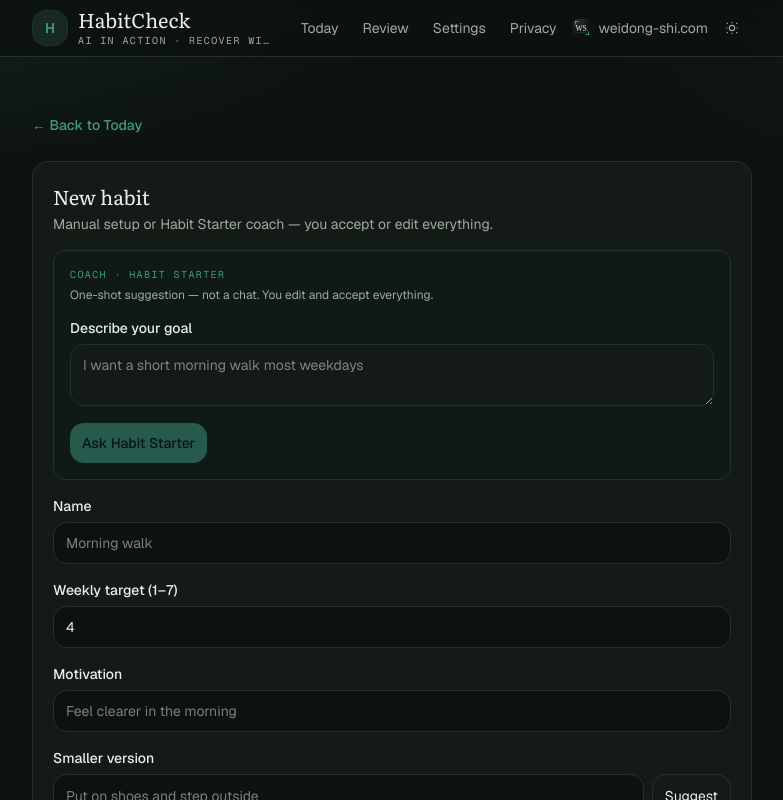
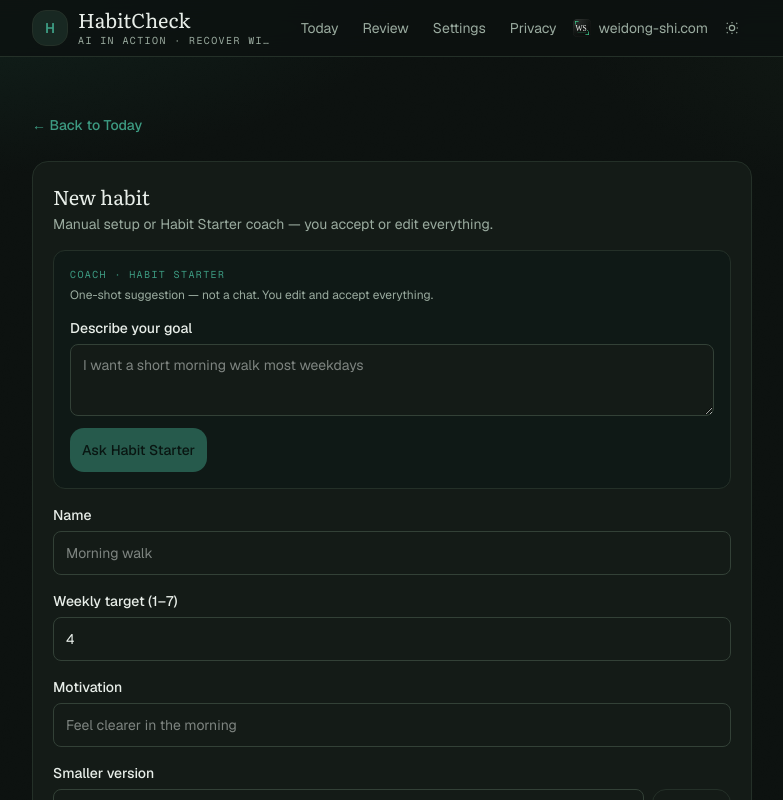
Before and after one commit to weidong808/HabitCheck, a Next.js app: page /habits/new in a window 1280 px wide. Shown: the top 800 px of the page, without its empty margins (248-1031 px from the left). Built offline with nearby package versions, Linux system fonts and the light colour scheme.

Commit message:
feat(ui): Phase 3 craft — coach skeletons and form fields.

```diff
--- a/src/app/globals.css
+++ b/src/app/globals.css
@@ -594,6 +594,39 @@ body::after {
     0 0 0 4px var(--ring);
 }
 
+/* Form fields — border-strong, 44px taps, focus ring */
+.hc-field {
+  display: block;
+  width: 100%;
+  min-height: 2.75rem;
+  box-sizing: border-box;
+  border-radius: 0.5rem;
+  border: 1.5px solid var(--border-strong);
+  background: var(--card);
+  color: var(--foreground);
+  padding: 0.625rem 0.75rem;
+  font-size: 0.875rem;
+  outline: none;
+  transition:
+    border-color var(--dur) var(--ease),
+    box-shadow var(--dur) var(--ease);
+}
+
+textarea.hc-field {
+  min-height: 4.5rem;
+  resize: vertical;
+}
+
+.hc-field:focus-visible {
+  border-color: var(--accent);
+  box-shadow: 0 0 0 3px color-mix(in srgb, var(--accent) 22%, transparent);
+}
+
+.hc-field:disabled {
+  opacity: 0.6;
+  cursor: not-allowed;
+}
+
 @media (prefers-reduced-motion: reduce) {
   .card,
   .card-interactive:hover {
--- a/src/components/review/TargetAdjustPrompt.tsx
+++ b/src/components/review/TargetAdjustPrompt.tsx
@@ -91,20 +91,32 @@ export function TargetAdjustPrompt({
       </p>
 
       {explanation ? (
-        <p className="mt-3 rounded-lg border border-[var(--border)] p-3 text-sm text-[var(--foreground)]">
+        <p className="mt-3 rounded-lg border border-[var(--border-strong)] p-3 text-sm text-[var(--foreground)]">
           <span className="font-mono text-[10px] tracking-[0.14em] text-[var(--accent)] uppercase">
             Coach
           </span>
           <span className="mt-1 block">{explanation}</span>
         </p>
+      ) : coachBusy ? (
+        <div className="mt-3 space-y-2" aria-busy="true" aria-live="polite">
+          <p className="sr-only" role="status">
+            Coach is explaining this suggestion…
+          </p>
+          <div className="hc-coach-skeleton h-16 rounded-xl" aria-hidden />
+          <div
+            className="hc-coach-skeleton h-10 rounded-xl"
+            style={{ width: "70%" }}
+            aria-hidden
+          />
+        </div>
       ) : aiEnabled ? (
         <button
           type="button"
-          disabled={busy || coachBusy}
+          disabled={busy}
           onClick={() => setConsent(true)}
-          className="mt-3 text-sm text-[var(--accent)] underline-offset-2 hover:underline disabled:opacity-50"
+          className="mt-3 min-h-11 text-sm text-[var(--accent)] underline-offset-2 hover:underline disabled:opacity-50 focus-visible:outline focus-visible:outline-2 focus-visible:outline-offset-2 focus-visible:outline-[var(--ring)]"
         >
-          {coachBusy ? "Explaining…" : "Ask Coach why this suggestion"}
+          Ask Coach why this suggestion
         </button>
       ) : null}
 
--- a/src/components/today/CreateHabitForm.tsx
+++ b/src/components/today/CreateHabitForm.tsx
@@ -140,23 +140,31 @@ export function CreateHabitForm({
                 value={goalText}
                 onChange={(e) => setGoalText(e.target.value)}
                 rows={2}
-                className="mt-1.5 w-full rounded-lg border border-[var(--border)] bg-[var(--card)] px-3 py-2.5 text-[var(--foreground)]"
+                className="hc-field mt-1.5"
                 placeholder="I want a short morning walk most weekdays"
                 disabled={disabled || saving || coachBusy}
               />
             </label>
+            {coachBusy && consent === "starter" ? (
+              <div className="mt-3 space-y-2" aria-busy="true" aria-live="polite">
+                <p className="sr-only" role="status">
+                  Habit Starter is drafting a plan…
+                </p>
+                <div className="hc-coach-skeleton h-12 rounded-xl" aria-hidden />
+                <div className="hc-coach-skeleton h-12 rounded-xl" aria-hidden />
+              </div>
+            ) : (
               <button
                 type="button"
                 disabled={
                   disabled || saving || coachBusy || goalText.trim().length < 3
                 }
                 onClick={() => setConsent("starter")}
-              className="mt-3 inline-flex min-h-10 items-center rounded-lg bg-[var(--accent)] px-3 text-sm font-medium text-[var(--accent-foreground)] disabled:opacity-50"
+                className="mt-3 inline-flex min-h-11 items-center rounded-lg bg-[var(--accent)] px-3 text-sm font-medium text-[var(--accent-foreground)] disabled:opacity-50"
               >
-              {coachBusy && consent === "starter"
-                ? "Listening…"
-                : "Ask Habit Starter"}
+                Ask Habit Starter
               </button>
+            )}
           </>
         ) : (
           <p className="mt-2 text-sm text-[var(--muted)]">
@@ -171,7 +179,7 @@ export function CreateHabitForm({
           required
           value={name}
           onChange={(e) => setName(e.target.value)}
-          className="mt-1.5 w-full rounded-lg border border-[var(--border)] bg-[var(--background)] px-3 py-2.5 text-[var(--foreground)] outline-none focus:border-[var(--accent)]"
+          className="hc-field mt-1.5"
           placeholder="Morning walk"
           disabled={disabled || saving}
         />
@@ -188,7 +196,7 @@ export function CreateHabitForm({
           required
           value={weeklyTarget}
           onChange={(e) => setWeeklyTarget(Number(e.target.value))}
-          className="mt-1.5 w-full rounded-lg border border-[var(--border)] bg-[var(--background)] px-3 py-2.5 text-[var(--foreground)] outline-none focus:border-[var(--accent)]"
+          className="hc-field mt-1.5"
           disabled={disabled || saving}
         />
       </label>
@@ -198,7 +206,7 @@ export function CreateHabitForm({
         <input
           value={motivation}
           onChange={(e) => setMotivation(e.target.value)}
-          className="mt-1.5 w-full rounded-lg border border-[var(--border)] bg-[var(--background)] px-3 py-2.5 text-[var(--foreground)] outline-none focus:border-[var(--accent)]"
+          className="hc-field mt-1.5"
           placeholder="Feel clearer in the morning"
           disabled={disabled || saving}
         />
@@ -213,18 +221,26 @@ export function CreateHabitForm({
             required
             value={smallerVersion}
             onChange={(e) => setSmallerVersion(e.target.value)}
-            className="w-full rounded-lg border border-[var(--border)] bg-[var(--background)] px-3 py-2.5 text-[var(--foreground)] outline-none focus:border-[var(--accent)]"
+            className="hc-field"
             placeholder="Put on shoes and step outside"
             disabled={disabled || saving}
           />
+          {coachBusy && consent === "smaller" ? (
+            <div
+              className="hc-coach-skeleton min-h-11 flex-1 rounded-lg sm:max-w-[7rem]"
+              aria-busy="true"
+              aria-label="Suggesting a smaller version"
+            />
+          ) : (
             <button
               type="button"
               disabled={disabled || saving || coachBusy || !aiEnabled}
               onClick={() => setConsent("smaller")}
-            className="inline-flex min-h-11 shrink-0 items-center justify-center rounded-lg border border-[var(--border)] px-3 text-sm disabled:opacity-50"
+              className="inline-flex min-h-11 shrink-0 items-center justify-center rounded-lg border border-[var(--border-strong)] px-3 text-sm disabled:opacity-50"
             >
               Suggest
             </button>
+          )}
         </div>
       </label>
 
--- a/src/components/today/RecoverySheet.tsx
+++ b/src/components/today/RecoverySheet.tsx
@@ -284,7 +284,20 @@ export function RecoverySheet({
             {encouragement ? (
               <p className="mt-2 text-sm text-[var(--muted)]">{encouragement}</p>
             ) : null}
-            {aiOptions ? (
+            {coachBusy && !aiOptions ? (
+              <div className="mt-3 space-y-2" aria-busy="true" aria-live="polite">
+                <p className="sr-only" role="status">
+                  Comeback Coach is writing options…
+                </p>
+                <div className="hc-coach-skeleton h-10 rounded-xl" aria-hidden />
+                <div className="hc-coach-skeleton h-10 rounded-xl" aria-hidden />
+                <div
+                  className="hc-coach-skeleton h-10 rounded-xl"
+                  style={{ width: "85%" }}
+                  aria-hidden
+                />
+              </div>
+            ) : aiOptions ? (
               <div className="mt-3 flex flex-col gap-2">
                 {aiOptions.map((opt) => (
                   <button
@@ -294,7 +307,7 @@ export function RecoverySheet({
                     onClick={() =>
                       void onChoose({ kind: "ai_comeback", actionText: opt })
                     }
-                    className="rounded-lg border border-[var(--border)] px-3 py-2 text-left text-sm text-[var(--foreground)] hover:border-[var(--accent)]"
+                    className="min-h-11 rounded-lg border border-[var(--border-strong)] px-3 py-2 text-left text-sm text-[var(--foreground)] hover:border-[var(--accent)] focus-visible:outline focus-visible:outline-2 focus-visible:outline-offset-2 focus-visible:outline-[var(--ring)]"
                   >
                     {opt}
                   </button>
@@ -305,9 +318,9 @@ export function RecoverySheet({
                 type="button"
                 disabled={busy || coachBusy}
                 onClick={() => setConsentAi(true)}
-                className="mt-3 inline-flex min-h-10 items-center rounded-lg border border-[var(--border)] px-3 text-sm font-medium disabled:opacity-50"
+                className="mt-3 inline-flex min-h-11 items-center rounded-lg border border-[var(--border-strong)] px-3 text-sm font-medium disabled:opacity-50 focus-visible:outline focus-visible:outline-2 focus-visible:outline-offset-2 focus-visible:outline-[var(--ring)]"
               >
-                {coachBusy ? "Coaching…" : "Ask Comeback Coach"}
+                Ask Comeback Coach
               </button>
             )}
           </section>
```
Lines whose indentation alone changed are shown as unchanged.
